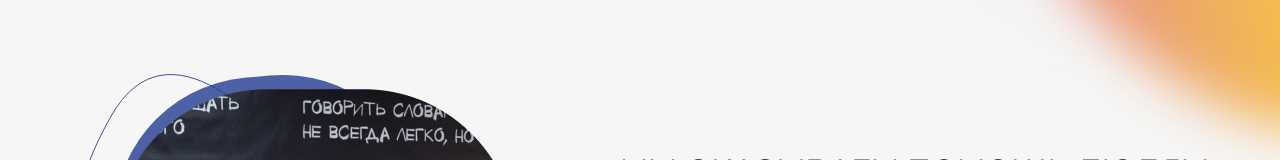
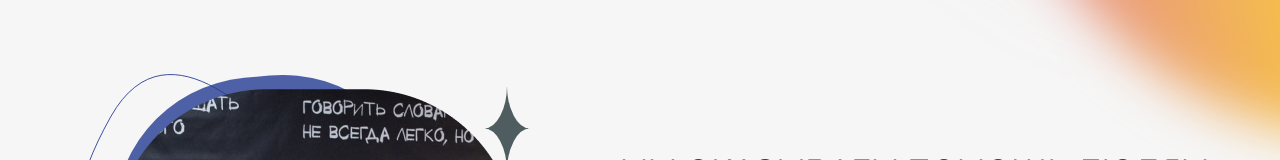
Before and after one commit to thirdmadman/fond-ravnovesie.ru_2023, a Next.js app: page / in a window 1280 px wide. Shown: the part 740-900 px from the top of the page. Built offline with nearby package versions, Linux system fonts and the light colour scheme.

Commit message:
feat: add starts to needers image

```diff
--- a/src/styles/home/sectionNeeders.scss
+++ b/src/styles/home/sectionNeeders.scss
@@ -33,6 +33,54 @@
     padding-top: 32px;
 
     position: relative;
+
+    &::before {
+      content: '';
+      position: absolute;
+      right: 50px;
+      top: 65px;
+      display: block;
+      width: 46px;
+      height: 87px;
+      background-image: url('/images/visuals/gray-four-rays-star-white-outline.svg');
+
+      @media screen and (max-width: $layout-breakpoint-desktop-xs) {
+        top: 15px;
+      }
+
+      @media screen and (max-width: $layout-breakpoint-tablet-l) {
+        right: -10px;
+      }
+
+      @media screen and (max-width: $layout-breakpoint-tablet-s) {
+        right: -30px;
+        top: -30px;
+      }
+
+      @media screen and (max-width: $layout-breakpoint-tablet-xs) {
+        right: -15px;
+        top: -30px;
+      }
+
+      @media screen and (max-width: $layout-breakpoint-mobile-xl) {
+        display: none;
+      }
+    }
+
+    &::after {
+      content: '';
+      position: absolute;
+      top: 340px;
+      display: block;
+      width: 25px;
+      height: 44px;
+      background-image: url('/images/visuals/gray-four-rays-star-white-outline.svg');
+      background-size: contain;
+
+      @media screen and (max-width: $layout-breakpoint-mobile-xl) {
+        display: none;
+      }
+    }
 
     @media screen and (max-width: $layout-breakpoint-desktop-m) {
       max-width: 628px;
@@ -456,7 +504,6 @@
         line-height: 13px;
         margin-bottom: 18px;
         row-gap: initial;
-
       }
 
       ul {
```
